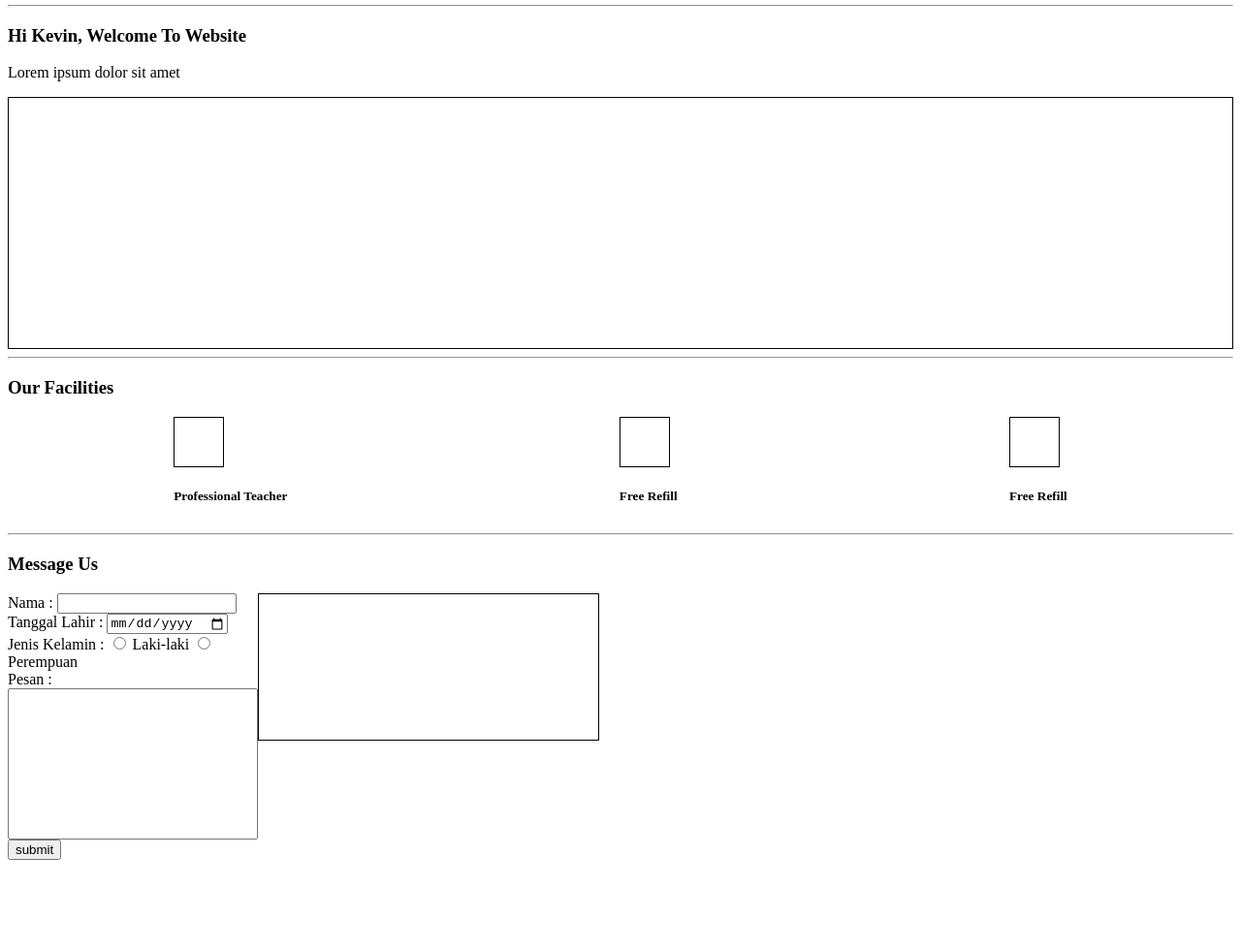
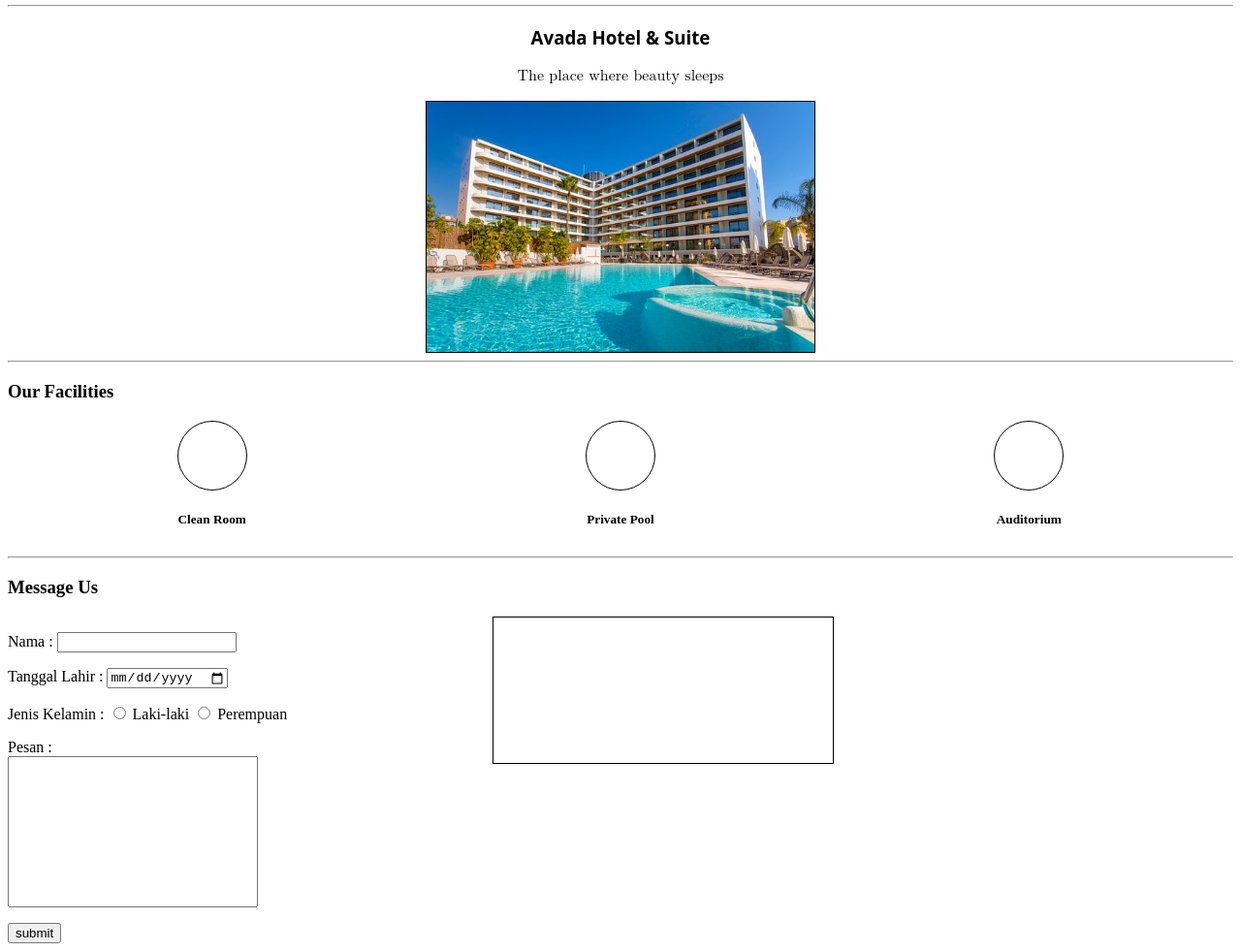
Before and after one commit to revou-fundamental-course/27-may-24-04Keishi, a plain HTML site: page index.html in a window 1280 px wide. Shown: the part 61-1042 px from the top of the page at 97% size. Before the commit the page ends 956 px from the top, so only its background shows below. Drawn offline with Linux system fonts and the light colour scheme.

Commit message:
Inisiasi config ketiga

```diff
--- a/css/styles.css
+++ b/css/styles.css
@@ -3,7 +3,9 @@
 nav {
     display: flex;
     justify-content: space-between;
+    align-items: center;
 }
+
 
 nav>section {
     display: flex;
@@ -23,14 +25,16 @@ nav>section {
     text-decoration: none;
 }
 
-.banner-container {
+.banner-container>img {
     height: 258px;
     border: 1px solid black;
+    width: 400px;
 }
 
 .facility-list {
     display: flex;
     justify-content: space-around;
+    text-align: center;
 }
 
 .form-result {
@@ -42,12 +46,8 @@ nav>section {
 
 .messageus-section {
     display: flex;
-    width: 100px;
 }
 
-.result-container {
-    width: 100%;
-}
 
 .kotak-pesan {
     display: flex;
@@ -55,6 +55,12 @@ nav>section {
     width: 250px;
 }
 
-.section-container {
+.formulir {
+    width: 500px;
+}
 
+@media only screen and (max-width: 600px) {
+    nav {
+        flex-direction: column;
+    }
 }
--- a/index.html
+++ b/index.html
@@ -23,14 +23,16 @@
         <section class="section-container">
             <!--Home-->
             <section id="Home">
-                <header>
-                    <h1>Hi Kevin, Welcome To Website</h1>
+                <header style="text-align: center; font-family: system-ui;">
+                    <h1>Avada Hotel & Suite</h1>
                 </header>
 
                 <article>
-                    <p>Lorem ipsum dolor sit amet</p>
+                    <p style="text-align: center; font-family: math;">The place where beauty sleeps</p>
 
-                    <div class="banner-container"></div>
+                    <div class="banner-container" style="display: flex; justify-content: space-evenly;">
+                        <img src="Images/hotel1.jpg" alt="">
+                    </div>
                 </article>
             </section>
 
@@ -44,18 +46,18 @@
 
                 <article class="facility-list">
                    <div>
-                        <div style="width: 50px; height: 50px; border: 1px solid black;"></div>
-                        <h5>Professional Teacher</h5>
+                        <div style="width: 70px; height: 70px; border: 1px solid black; border-radius: 100%;"></div>
+                        <h5>Clean Room</h5>
                    </div>
 
                    <div>
-                    <div style="width: 50px; height: 50px; border: 1px solid black;"></div>
-                    <h5>Free Refill</h5>
+                    <div style="width: 70px; height: 70px; border: 1px solid black; border-radius: 100%;"></div>
+                    <h5>Private Pool</h5>
                </div>
 
                <div>
-                <div style="width: 50px; height: 50px; border: 1px solid black;"></div>
-                <h5>Free Refill</h5>
+                <div style="width: 70px; height: 70px; border: 1px solid black; border-radius: 100%;"></div>
+                <h5>Auditorium</h5>
             </div>
 
                 </article>
@@ -71,31 +73,35 @@
 
                 <section class="messageus-section">
                     <!--Form-->
-                    <section>
+                    <section class="formulir">
                     <form>
+                        <p>
                         <label for="name">Nama : </label>
                         <input id="name" type="text">
-                        <br>
+                        </p>
+                        <p>
                         <label for="TTL">Tanggal Lahir : </label>
                         <input id="TTL" type="date"/>
-                        <br>
+                        </p>
 
+                        <p>
                         <label for="jenis-kelamin">Jenis Kelamin :</label>
-                        <input type="radio" id="kelaminlakilaki" name="jenis-kelamin" value="LAKI-LAKI" >
+                        <input type="radio" id="kelaminlakilaki" name="jenis-kelamin" value="">
                         <label for="kelaminlakilaki">Laki-laki</label>
+                        <input type="radio" id="kelaminperempuan" name="jenis-kelamin" value="">
+                        <label for="kelaminperempuan">Perempuan</label>
+                        </p>
 
-                        <input type="radio" id="kelaminperempuan" name="jenis-kelamin" value="PEREMPUAN">
-                        <label for="kelaminperempuan">Perempuan</label><br>
-
+                        <p>
                         <label for="pesan">Pesan :</label>
                         <input type="text" id="pesan_user" class="kotak-pesan">
-
+                        </p>
                         <input type="submit" value="submit">
                     </form>
                     </section>
 
                     <!--Result-->
-                    <section class="result-container">
+                    <section>
                         <div class="form-result">
 
                         </div>
```
Also changed, not shown: Images/auditorium.jpg (added), Images/hotel1.jpg (added), Images/hotel3.jpg (added), Images/pool2.jpg (added), Images/pool3.jpg (added), Images/room1.jpg (added), Images/room2.jpg (added).
